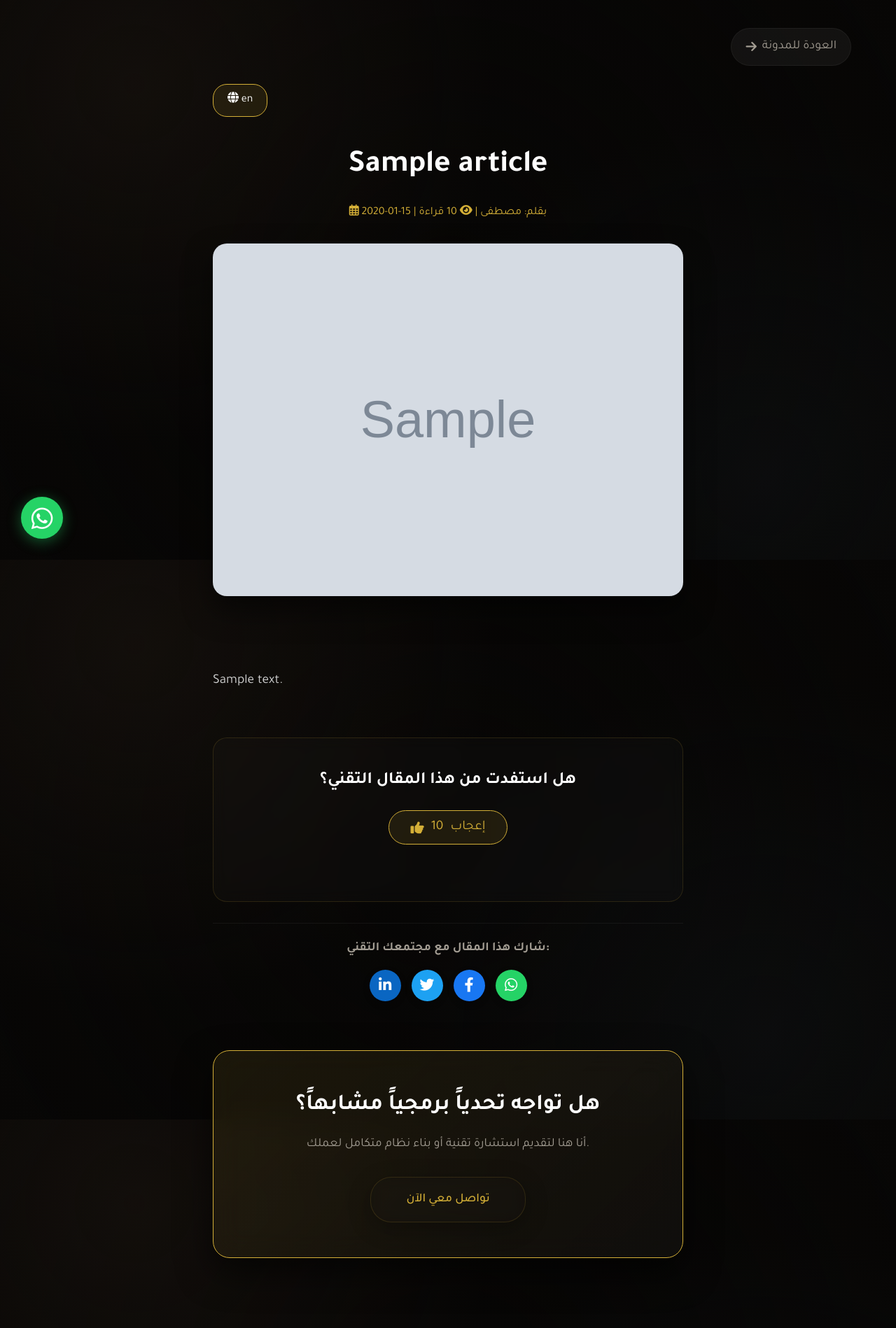
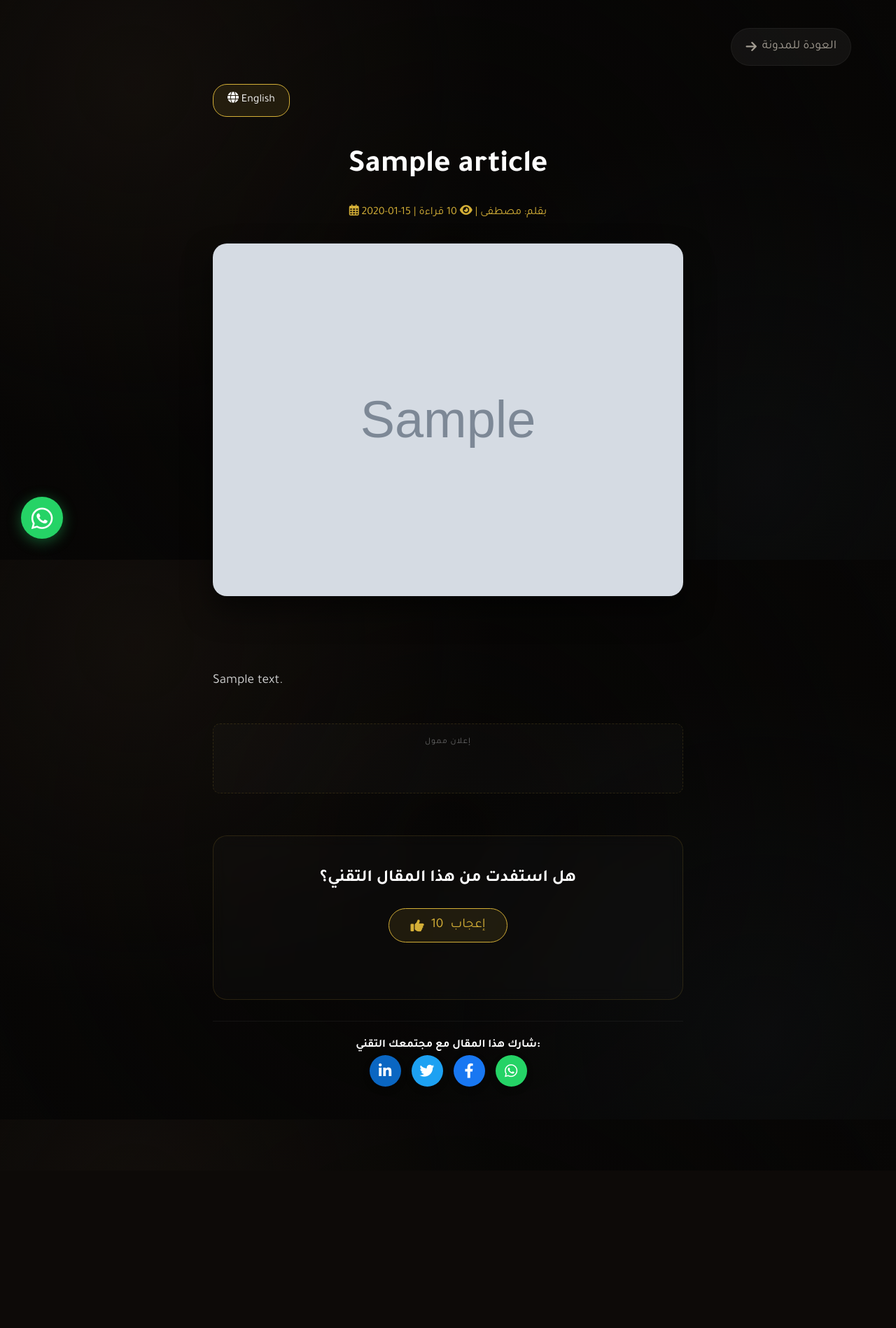
Before and after one commit to ms1996244-collab/alMUstafaP, a Python web app: template templates/article_details.html in a window 1280 px wide. Shown: the whole page at 70% size. After the commit the page ends 1553 px from the top, so only its background shows below. Run offline with Jinja, Linux system fonts and the light colour scheme; the template is opened without the code that fills it: most values are stand-ins (such as "Sample title", 1, 10 or a date in 2020); grey boxes marked "Sample" are stand-in pictures.

```diff
--- a/templates/article_details.html
+++ b/templates/article_details.html
@@ -1,5 +1,5 @@
 <!DOCTYPE html>
-<html lang="{{ current_lang }}" dir="{{ t.dir }}">
+<html lang="{{ current_lang }}" dir="{{ 'rtl' if current_lang == 'ar' else 'ltr' }}">
 
 <head>
     <meta charset="UTF-8">
@@ -21,6 +21,24 @@
 
     <link rel="stylesheet" href="https://cdnjs.cloudflare.com/ajax/libs/font-awesome/6.0.0/css/all.min.css">
     <link rel="stylesheet" href="{{ url_for('static', filename='css/style.css') }}">
+
+    <script async src="https://pagead2.googlesyndication.com/pagead/js/adsbygoogle.js?client=ca-pub-XXXXXXXXXXXXXXXX"
+        crossorigin="anonymous"></script>
+
+    <script>
+        document.addEventListener("DOMContentLoaded", function () {
+            if (!sessionStorage.getItem('lang_checked')) {
+                sessionStorage.setItem('lang_checked', 'true');
+                var userLang = navigator.language || navigator.userLanguage;
+                var currentUrl = window.location.href;
+                // إذا كانت لغة المتصفح ليست عربية، والرابط الحالي لا يحتوي على /en/
+                if (!userLang.startsWith('ar') && !currentUrl.includes('/en/')) {
+                    window.location.replace("{{ url_for('tech.article_details', id=article.id, lang='en') }}");
+                }
+            }
+        });
+    </script>
+
     <style>
         .article-container {
             max-width: 800px;
@@ -60,6 +78,27 @@
             color: #d1d1d1;
             margin-bottom: 25px;
             text-align: justify;
+        }
+
+        /* تنسيق حاوية الإعلانات لتبدو احترافية ولا تزعج القارئ */
+        .ad-container {
+            margin: 40px 0;
+            padding: 15px;
+            background: rgba(255, 255, 255, 0.02);
+            border: 1px dashed var(--glass-border);
+            border-radius: 10px;
+            text-align: center;
+            overflow: hidden;
+            min-height: 100px;
+        }
+
+        .ad-label {
+            display: block;
+            font-size: 0.75rem;
+            color: #666;
+            margin-bottom: 10px;
+            text-transform: uppercase;
+            letter-spacing: 1px;
         }
 
         .feedback-section {
@@ -111,12 +150,6 @@
             margin: 30px 0 50px;
             padding: 20px;
             border-top: 1px solid rgba(255, 255, 255, 0.05);
-        }
-
-        .social-share-title {
-            color: var(--gray-text);
-            font-size: 1.1rem;
-            margin-bottom: 15px;
         }
 
         .share-buttons {
@@ -171,25 +204,22 @@
     <div class="article-container">
         <div style="display: flex; justify-content: space-between; align-items: center; margin-bottom: 40px;">
             <a href="{{ url_for('tech.blog', lang=current_lang) }}" class="back-link-modern" style="margin:0;"><i
-                    class="fas fa-arrow-{{ 'left' if current_lang == 'en' else 'right' }}"></i> {{ 'Back to tech.blog'
-                if
+                    class="fas fa-arrow-{{ 'left' if current_lang == 'en' else 'right' }}"></i> {{ 'Back to blog' if
                 current_lang == 'en' else 'العودة للمدونة' }}</a>
 
             {% set switch_lang = 'en' if current_lang == 'ar' else 'ar' %}
             <a href="{{ url_for('tech.article_details', id=article.id, lang=switch_lang) }}" class="lang-btn"
                 style="background: rgba(212, 175, 55, 0.1); padding: 8px 20px; border-radius: 20px; border: 1px solid var(--primary-gold); color: var(--light-text); text-decoration: none;"><i
-                    class="fas fa-globe"></i> {{ t.lang_switch }}</a>
+                    class="fas fa-globe"></i> {{ 'العربية' if current_lang == 'en' else 'English' }}</a>
         </div>
 
         <header class="article-header reveal-on-scroll">
             <h1 class="article-title">{{ article.display_title }}</h1>
-
             <span class="article-meta-info">
                 <i class="far fa-calendar-alt"></i> {{ article.created_at.strftime('%Y-%m-%d') }} |
                 {{ 'By: Mustafa' if current_lang == 'en' else 'بقلم: مصطفى' }} |
                 <i class="fas fa-eye"></i> {{ article.views }} {{ 'Views' if current_lang == 'en' else 'قراءة' }}
             </span>
-
             {% if article.image %}
             <img src="{{ article.image }}" alt="{{ article.display_title }}" class="article-img" loading="lazy">
             {% endif %}
@@ -199,6 +229,7 @@
             {% set paragraphs = article.display_content.split('.') %}
             {% for para in paragraphs %}
             {% if para.strip()|length > 10 %}
+
             {% if ':' in para %}
             {% set parts = para.split(':', 1) %}
             <p><strong style="color: var(--primary-gold); font-size: 1.3rem;">{{ parts[0].strip() }}:</strong> {{
@@ -206,9 +237,30 @@
             {% else %}
             <p>{{ para.strip() }}.</p>
             {% endif %}
+
+            {% if loop.index == 2 %}
+            <div class="ad-container">
+                <span class="ad-label">{{ 'Advertisement' if current_lang == 'en' else 'إعلان' }}</span>
+                <ins class="adsbygoogle" style="display:block; text-align:center;" data-ad-layout="in-article"
+                    data-ad-format="fluid" data-ad-client="ca-pub-XXXXXXXXXXXXXXXX" data-ad-slot="YYYYYYYYYY"></ins>
+                <script>
+                    (adsbygoogle = window.adsbygoogle || []).push({});
+                </script>
+            </div>
+            {% endif %}
+
             {% endif %}
             {% endfor %}
         </main>
+
+        <div class="ad-container reveal-on-scroll">
+            <span class="ad-label">{{ 'Sponsored' if current_lang == 'en' else 'إعلان ممول' }}</span>
+            <ins class="adsbygoogle" style="display:block" data-ad-client="ca-pub-XXXXXXXXXXXXXXXX"
+                data-ad-slot="ZZZZZZZZZZ" data-ad-format="auto" data-full-width-responsive="true"></ins>
+            <script>
+                (adsbygoogle = window.adsbygoogle || []).push({});
+            </script>
+        </div>
 
         <div class="feedback-section reveal-on-scroll">
             <h4>{{ 'Was this technical article helpful?' if current_lang == 'en' else 'هل استفدت من هذا المقال التقني؟'
@@ -236,16 +288,6 @@
                 <a href="https://api.whatsapp.com/send?text={{ request.base_url }}" target="_blank"
                     class="share-btn share-whatsapp"><i class="fab fa-whatsapp"></i></a>
             </div>
-        </div>
-
-        <div class="cta-banner-glass reveal-on-scroll" style="margin-top: 20px;">
-            <h2>{{ 'Facing a similar technical challenge?' if current_lang == 'en' else 'هل تواجه تحدياً برمجياً
-                مشابهاً؟' }}</h2>
-            <p>{{ 'I am here to provide technical consultation or build a full system for your business.' if
-                current_lang == 'en' else 'أنا هنا لتقديم استشارة تقنية أو بناء نظام متكامل لعملك.' }}</p>
-            <a href="{{ url_for('tech.home', lang=current_lang) }}/tech.contact-us" class="cta-button">{{ 'tech.contact
-                Me Now' if
-                current_lang == 'en' else 'تواصل معي الآن' }}</a>
         </div>
     </div>
 
```
